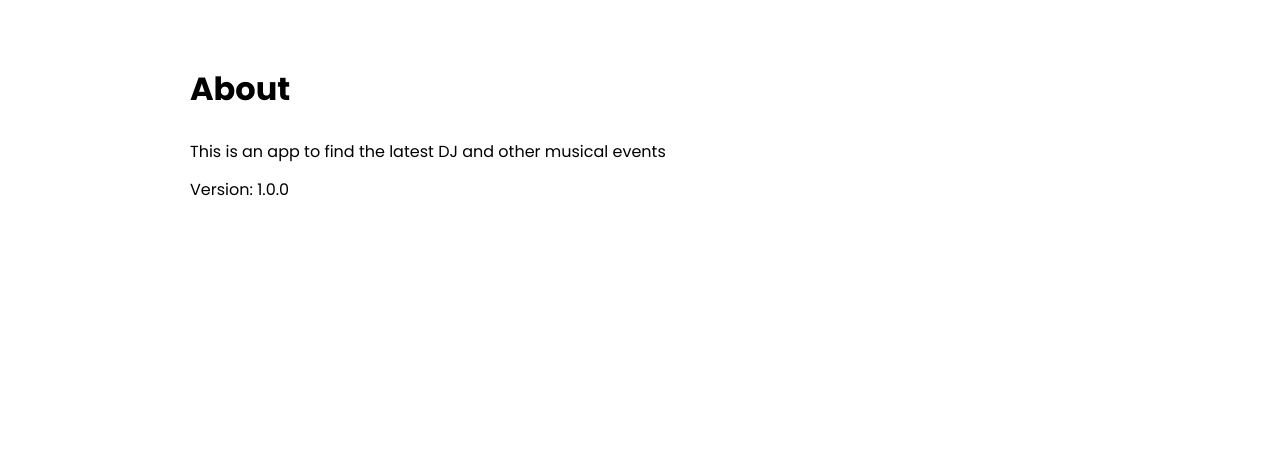
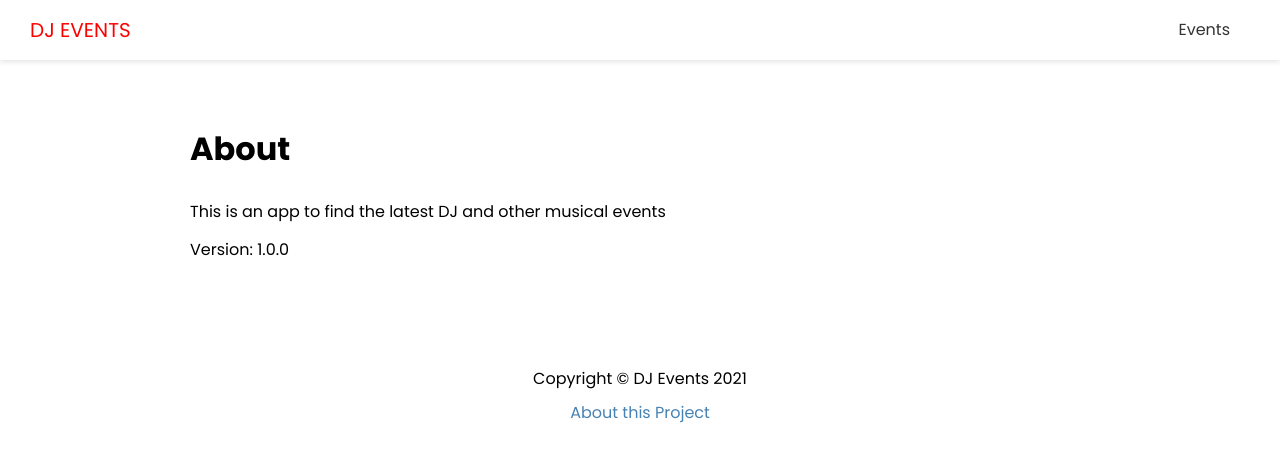
Before and after one commit to GSometimes/next-dj-events-frontend, a Next.js app: page /about in a window 1280 px wide. Shown: the top 462 px of the page. Built offline with nearby package versions, Linux system fonts and the light colour scheme.

Commit message:
Added Header and Footer to Layout

```diff
--- /dev/null
+++ b/components/Footer.js
@@ -0,0 +1,13 @@
+import Link from "next/link";
+import styles from "../styles/Footer.module.css";
+
+export default function Footer() {
+  return (
+    <footer className={styles.footer}>
+      <p>Copyright &copy; DJ Events 2021</p>
+      <p>
+        <Link href="/about">About this Project</Link>
+      </p>
+    </footer>
+  );
+}
--- /dev/null
+++ b/components/Header.js
@@ -0,0 +1,23 @@
+import Link from "next/link";
+import styles from "../styles/Header.module.css";
+
+export default function Header() {
+  return (
+    <header className={styles.header}>
+      <div className={styles.logo}>
+        <Link href="/">
+          <a>DJ Events</a>
+        </Link>
+      </div>
+      <nav>
+        <ul>
+          <li>
+            <Link href="/events">
+              <a>Events</a>
+            </Link>
+          </li>
+        </ul>
+      </nav>
+    </header>
+  );
+}
--- a/components/Layout.js
+++ b/components/Layout.js
@@ -1,4 +1,6 @@
 import Head from "next/head";
+import Header from "./Header";
+import Footer from "./Footer";
 import styles from "../styles/Layout.module.css";
 
 export default function Layout({ title, keywords, description, children }) {
@@ -9,7 +11,9 @@
         <meta name="description" content={description} />
         <meta name="keywords" content={keywords} />
       </Head>
+      <Header />
       <div className={styles.container}>{children}</div>
+      <Footer />
     </div>
   );
 }
--- /dev/null
+++ b/styles/Footer.module.css
@@ -0,0 +1,8 @@
+.footer {
+  margin: 100px 0 40px;
+  text-align: center;
+}
+
+.footer p {
+  margin: 5px 0;
+}
--- /dev/null
+++ b/styles/Header.module.css
@@ -0,0 +1,56 @@
+.header {
+  display: flex;
+  justify-content: space-between;
+  align-items: center;
+  background: #fff;
+  color: #333;
+  height: 60px;
+  padding: 0 30px;
+  box-shadow: 0 2px 5px rgba(0, 0, 0, 0.1);
+}
+
+.header a {
+  color: #333;
+  margin-right: 20px;
+}
+
+.header a:hover {
+  color: #000;
+}
+.header ul {
+  display: flex;
+  align-items: center;
+  justify-content: center;
+  list-style: none;
+}
+
+.logo {
+  color: red;
+  font-size: 20px;
+  text-transform: uppercase;
+}
+
+.logo a {
+  color: red;
+}
+
+@media (max-width: 768px) {
+  .header {
+    flex-direction: column;
+    height: auto;
+  }
+
+  .header ul {
+    margin: 20px 0;
+    flex-direction: column;
+    text-align: center;
+  }
+
+  .header a {
+    margin-right: 0;
+  }
+
+  .logo {
+    margin: 20px 0;
+  }
+}
--- a/styles/globals.css
+++ b/styles/globals.css
@@ -1,4 +1,4 @@
-@import url('https://fonts.googleapis.com/css2?family=Poppins:wght@300;400;500;600;700&display=swap');
+@import url("https://fonts.googleapis.com/css2?family=Poppins:wght@300;400;500;600;700&display=swap");
 
 * {
   box-sizing: border-box;
@@ -8,7 +8,7 @@
 
 html,
 body {
-  font-family: 'Poppins', sans-serif;
+  font-family: "Poppins", sans-serif;
   line-height: 1.8;
 }
 
```
